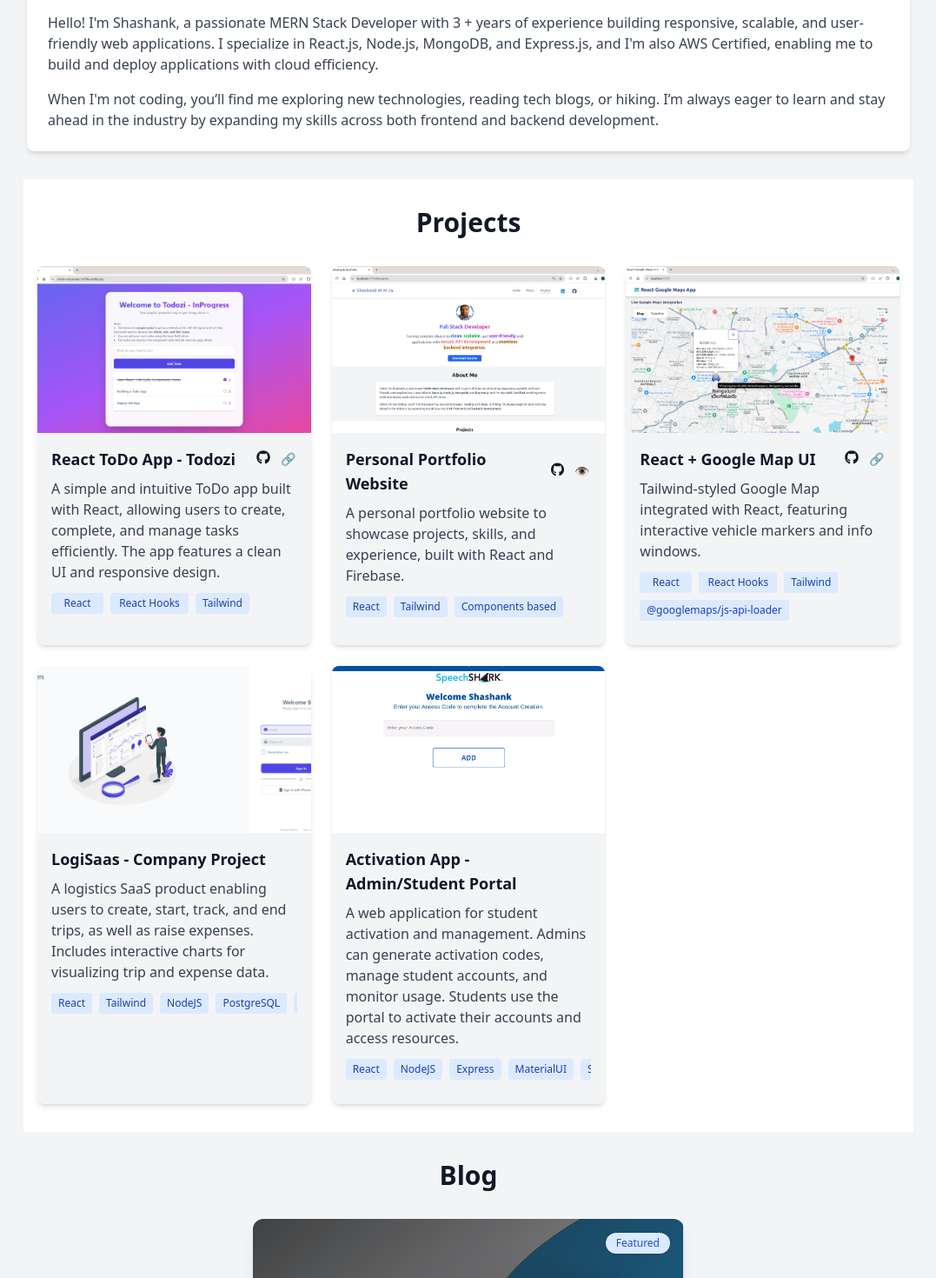
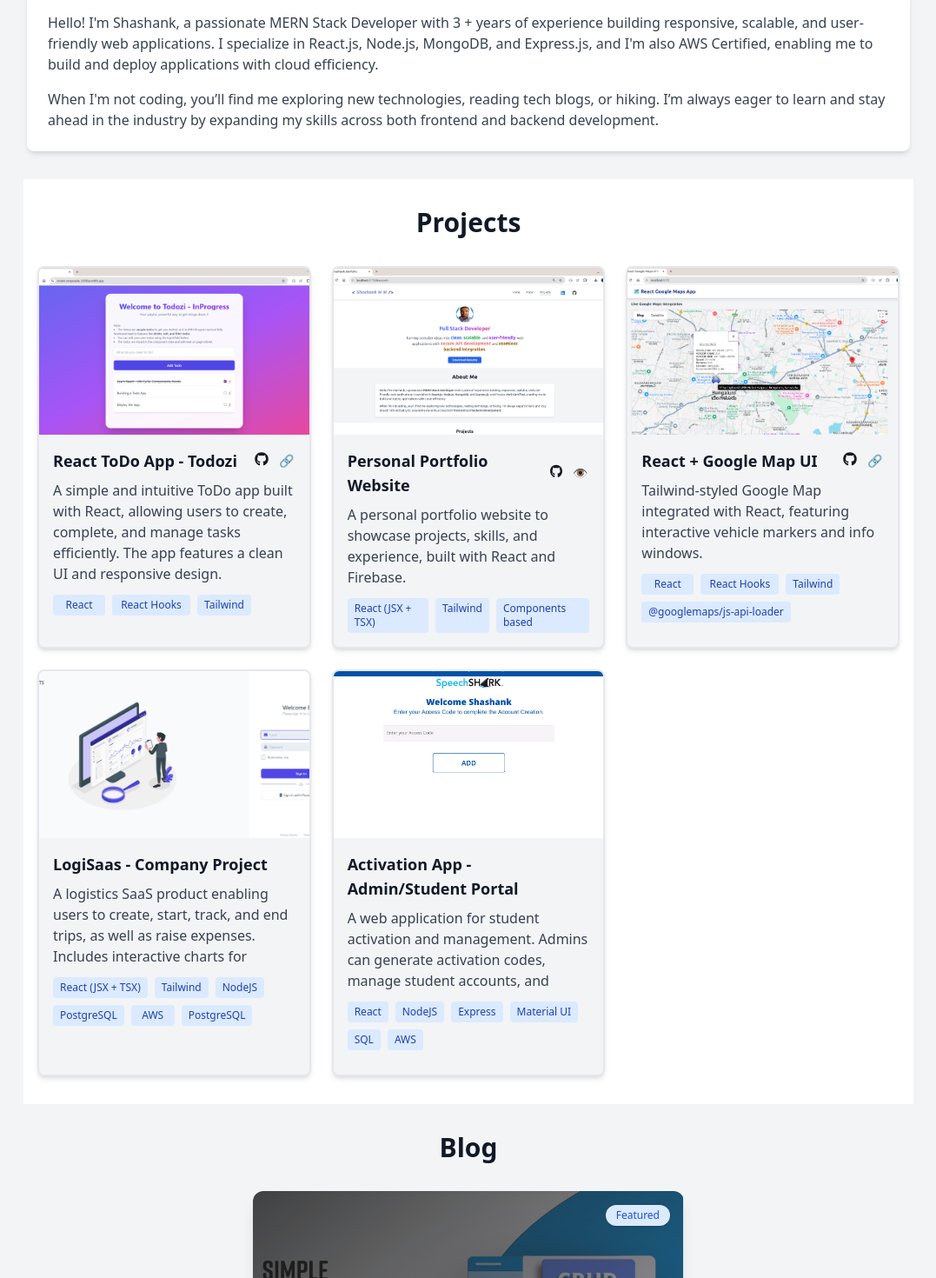
Before and after one commit to Shashank97code/react-portfolio, a React (Vite) app: page / in a window 1280 px wide. Shown: the part 558-2028 px from the top of the page at 87% size, without its empty margins (101-1178 px from the left). Built offline with nearby package versions, Linux system fonts and the light colour scheme.

Commit message:
feat: updated resume link, added border for project cards, flew wrap for skill used in projects

```diff
--- a/src/components/HeroSection.tsx
+++ b/src/components/HeroSection.tsx
@@ -37,7 +37,7 @@ const HeroSection = () => {
           <a
             title="Download Resume"
             target="_blank"
-            href="https://shashank-resume.s3.ap-south-1.amazonaws.com/Shashank-M-M-Resume-Full-Stack.pdf"
+            href="https://shashank-resume.s3.ap-south-1.amazonaws.com/Resume-Shashank-M-M.pdf"
             className="bg-blue-600 text-white px-6 py-2 m-2 rounded-md font-medium hover:bg-blue-700"
           >
             Download Resume
--- a/src/components/Projects.tsx
+++ b/src/components/Projects.tsx
@@ -17,7 +17,7 @@ const Projects = () => {
         </h2>
         <div className="grid grid-cols-1 md:grid-cols-2 lg:grid-cols-3 gap-6">
           {/* Project 1 : ToDo */}
-          <div className="bg-gray-100 rounded-lg overflow-hidden shadow-md hover:shadow-2xl transition-shadow duration-300">
+          <div className="bg-gray-100 rounded-lg overflow-hidden shadow-md hover:shadow-2xl transition-shadow duration-300 hover:border-blue-600 border-2">
             <img
               src={TodoAppPreview}
               alt="React + Google Map UI"
@@ -68,7 +68,7 @@ const Projects = () => {
             </div>
           </div>
           {/* Project 2  : portfolio*/}
-          <div className="bg-gray-100 rounded-lg overflow-hidden shadow-md hover:shadow-2xl transition-shadow duration-300">
+          <div className="bg-gray-100 rounded-lg overflow-hidden shadow-md hover:shadow-2xl transition-shadow duration-300 hover:border-blue-600 border-2">
             <img
               src={PortfolioImage}
               alt="Portfolio Website"
@@ -108,7 +108,7 @@ const Projects = () => {
               </p>
               <div className="flex space-x-2">
                 <span className="bg-blue-100 text-blue-800 text-xs px-2 py-1 rounded">
-                  React
+                  React (JSX + TSX)
                 </span>
                 <span className="bg-blue-100 text-blue-800 text-xs px-2 py-1 rounded">
                   Tailwind
@@ -120,7 +120,7 @@ const Projects = () => {
             </div>
           </div>
           {/* Project 3  : react-maps*/}
-          <div className="bg-gray-100 rounded-lg overflow-hidden shadow-md hover:shadow-2xl transition-shadow duration-300">
+          <div className="bg-gray-100 rounded-lg overflow-hidden shadow-md hover:shadow-2xl transition-shadow duration-300 hover:border-blue-600 border-2">
             <img
               src={Project1Image}
               alt="React + Google Map UI"
@@ -173,7 +173,7 @@ const Projects = () => {
             </div>
           </div>
           {/* Project 4 - LogiSaas*/}
-          <div className="bg-gray-100 rounded-lg overflow-hidden shadow-md hover:shadow-2xl transition-shadow duration-300">
+          <div className="bg-gray-100 rounded-lg overflow-hidden shadow-md hover:shadow-2xl transition-shadow duration-300 hover:border-blue-600 border-2">
             <img
               src={LogiSaas}
               alt="Portfolio Website"
@@ -213,35 +213,35 @@ const Projects = () => {
                   )}
                 </div>
               </h3>
-              <p className="text-gray-700 mb-3">
+              <p className="text-gray-700 mb-3 overflow-y-auto h-[12vh]">
                 A logistics SaaS product enabling users to create, start, track,
                 and end trips, as well as raise expenses. Includes interactive
                 charts for visualizing trip and expense data.
               </p>
-              <div className="flex  gap-2 mb-3 overflow-x-auto">
-                <span className="bg-blue-100 text-blue-800 text-xs px-2 py-1 rounded">
-                  React
+              <div className="flex flex-wrap gap-2 mb-3 overflow-x-auto">
+                <span className="bg-blue-100 text-blue-800 text-xs px-2 py-1 rounded min-w-[50px] text-center">
+                  React (JSX + TSX)
                 </span>
-                <span className="bg-blue-100 text-blue-800 text-xs px-2 py-1 rounded">
+                <span className="bg-blue-100 text-blue-800 text-xs px-2 py-1 rounded min-w-[50px] text-center">
                   Tailwind
                 </span>
-                <span className="bg-blue-100 text-blue-800 text-xs px-2 py-1 rounded">
+                <span className="bg-blue-100 text-blue-800 text-xs px-2 py-1 rounded min-w-[50px] text-center">
                   NodeJS
                 </span>
-                <span className="bg-blue-100 text-blue-800 text-xs px-2 py-1 rounded">
+                <span className="bg-blue-100 text-blue-800 text-xs px-2 py-1 rounded min-w-[50px] text-center">
                   PostgreSQL
                 </span>
-                <span className="bg-blue-100 text-blue-800 text-xs px-2 py-1 rounded">
+                <span className="bg-blue-100 text-blue-800 text-xs px-2 py-1 rounded min-w-[50px] text-center">
                   AWS
                 </span>
-                <span className="bg-blue-100 text-blue-800 text-xs px-2 py-1 rounded">
+                <span className="bg-blue-100 text-blue-800 text-xs px-2 py-1 rounded min-w-[50px] text-center">
                   PostgreSQL
                 </span>
               </div>
             </div>
           </div>
           {/* Project 5 - Vb KHSS-KHXR */}
-          <div className="bg-gray-100 rounded-lg overflow-hidden shadow-md hover:shadow-2xl">
+          <div className="bg-gray-100 rounded-lg overflow-hidden shadow-md hover:shadow-2xl transition-shadow duration-300 hover:border-blue-600 border-2">
             <img
               src={DashboardAdminView}
               alt="Activation App Student Enter Code UI"
@@ -281,24 +281,24 @@ const Projects = () => {
                   )}
                 </div>
               </h3>
-              <p className="text-gray-700 mb-3">
+              <p className="text-gray-700 mb-3 overflow-y-auto h-[12vh]">
                 A web application for student activation and management. Admins
                 can generate activation codes, manage student accounts, and
                 monitor usage. Students use the portal to activate their
                 accounts and access resources.
               </p>
-              <div className="flex gap-2 mb-3 overflow-x-auto">
+              <div className="flex flex-wrap gap-2 mb-3 overflow-x-auto">
                 <span className="bg-blue-100 text-blue-800 text-xs px-2 py-1 rounded">
                   React
                 </span>
-                <span className="bg-blue-100 text-blue-800 text-xs px-2 py-1 rounded">
+                <span className="bg-blue-100 text-blue-800 text-xs px-2 py-1 rounded ">
                   NodeJS
                 </span>
-                <span className="bg-blue-100 text-blue-800 text-xs px-2 py-1 rounded">
+                <span className="bg-blue-100 text-blue-800 text-xs px-2 py-1 rounded ">
                   Express
                 </span>
-                <span className="bg-blue-100  text-blue-800 text-xs px-2 py-1 rounded">
-                  MaterialUI
+                <span className="bg-blue-100 text-blue-800 text-xs px-2 py-1 rounded">
+                  Material UI
                 </span>
                 <span className="bg-blue-100 text-blue-800 text-xs px-2 py-1 rounded">
                   SQL
```
